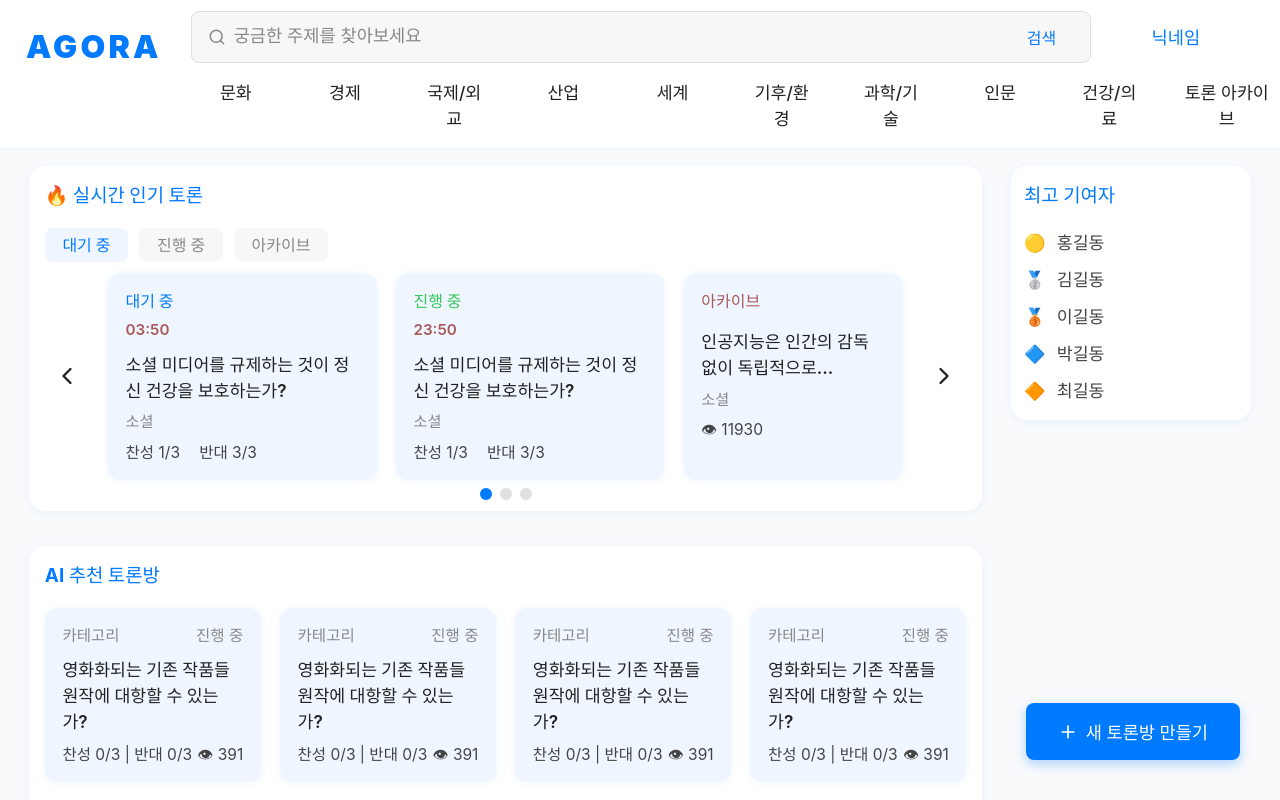
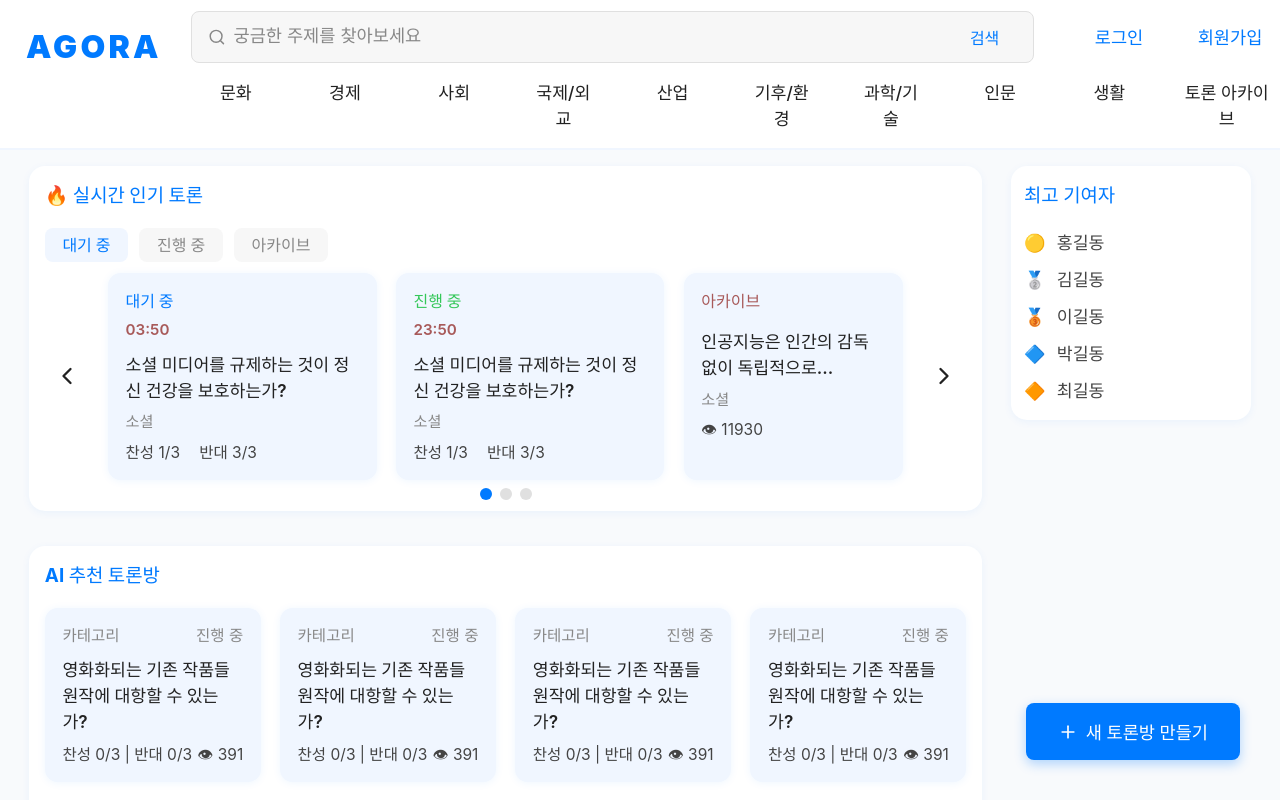
Before and after one commit to noah-wilson0/agora-react, a React (Vite) app: page /main in a window 1280 px wide. Shown: the top 800 px of the page. Built offline with nearby package versions, Linux system fonts and the light colour scheme.

Commit message:
Fix : INOUT-48 navigation 수정
- 대분류에 포인터를 올렸을 때 소분류가 나오지 않는 버그 수정
- 미사용 코드 삭제

```diff
--- a/src/pages/main/MainHeader.tsx
+++ b/src/pages/main/MainHeader.tsx
@@ -1,7 +1,8 @@
 import React, { useState } from 'react';
 import styled from '@emotion/styled';
-import { FiSearch } from 'react-icons/fi';
+import { FiSearch, FiPlus  } from 'react-icons/fi';
 import { useNavigate } from 'react-router-dom';
+import CategorySelect from '../../components/CategorySelect';
 
 const MAIN_COLOR = '#007aff';
 const POINT_BG = '#f0f6ff';
@@ -11,6 +12,45 @@ const breakpoints = {
   mobile: '@media (max-width: 768px)',
   small: '@media (max-width: 480px)',
 };
+// 카테고리 데이터 (CategorySelect와 동일)
+const navCategories = [
+  {
+    main: '문화',
+    sub: ['대중문화/엔터테인먼트', '문학/에세이', '예술/디자인', '소셜', '연애', '스포츠']
+  },
+  {
+    main: '경제',
+    sub: ['경제 일반', '고용/노동시장', '금융/화폐', '부동산/자산', '소비/물가']
+  },
+  {
+    main: '사회',
+    sub: ['사회/시사', '정치', '인권/복지', '젠더/가족', '사건·사고 및 사회현상']
+  },
+  {
+    main: '국제/외교',
+    sub: ['외교/안보', '국제 갈등/협력', '글로벌 경제·무역', '국제 인권/정책', '국제기구/세계 질서']
+  },
+  {
+    main: '산업',
+    sub: ['산업구조/노동', 'IT산업/콘텐츠 산업', '제조/중공업', '유통/물류', '스타트업/창업']
+  },
+  {
+    main: '기후/환경',
+    sub: ['기후변화/탄소중립', '에너지 정책', '생태계 보호', '환경오염', '환경 윤리']
+  },
+  {
+    main: '과학/기술',
+    sub: ['인공지능/로봇', '생명과학/유전공학', '정보보안/데이터', '우주/물리/기초과학', '일반 기술']
+  },
+  {
+    main: '인문',
+    sub: ['철학', '현대사상', '종교', '자기성찰·자기계발']
+  },
+  {
+    main: '생활',
+    sub: ['동물', '음식', '여행', '취미', '육아']
+  }
+];
 
 interface MainHeaderProps {
   nickname?: string;
@@ -30,6 +70,9 @@ const MainHeader: React.FC<MainHeaderProps> = ({ nickname = '닉네임' }) => {
   const handleArchiveClick = () => {
     navigate('/archive');
   };
+
+  const [navHoverIndex, setNavHoverIndex] = useState<number|null>(null);
+
   return (
     <Header>
       <LogoBox>
@@ -48,20 +91,29 @@ const MainHeader: React.FC<MainHeaderProps> = ({ nickname = '닉네임' }) => {
             <SearchBtn onClick={handleSearch}>검색</SearchBtn>
           </SearchArea>
           <AuthBox>
-            <AuthBtn>{nickname}</AuthBtn>
+            {/* <AuthBtn>{nickname}</AuthBtn> */}
+            <AuthBtn>로그인</AuthBtn>
+            <AuthBtn>회원가입</AuthBtn>
           </AuthBox>
         </HeaderTop>
         <HeaderBottom>
           <Nav>
-            <NavItem>문화</NavItem>
-            <NavItem>경제</NavItem>
-            <NavItem>국제/외교</NavItem>
-            <NavItem>산업</NavItem>
-            <NavItem>세계</NavItem>
-            <NavItem>기후/환경</NavItem>
-            <NavItem>과학/기술</NavItem>
-            <NavItem>인문</NavItem>
-            <NavItem>건강/의료</NavItem>
+            {navCategories.map((cat, idx) => (
+                <NavItem
+                  key={cat.main}
+                  onMouseEnter={() => setNavHoverIndex(idx)}
+                  onMouseLeave={() => setNavHoverIndex(null)}
+                >
+                  {cat.main}
+                  {navHoverIndex === idx && (
+                    <SubMenu>
+                      {cat.sub.map(sub => (
+                        <SubMenuItem key={sub}>{sub}</SubMenuItem>
+                      ))}
+                    </SubMenu>
+                  )}
+                </NavItem>
+              ))}
             <NavItem onClick={handleArchiveClick}>토론 아카이브</NavItem>
           </Nav>
         </HeaderBottom>
@@ -190,6 +242,7 @@ const NavItem = styled.div`
   border-radius: 6px;
   padding: 0.5rem 0.7rem;
   transition: background 0.15s, color 0.15s;
+  position: relative;
   &:hover {
     color: ${MAIN_COLOR};
     background: ${POINT_BG};
@@ -216,5 +269,28 @@ const AuthBtn = styled.button`
     color: ${MAIN_COLOR};
   }
 `;
+const SubMenu = styled.div`
+  position: absolute;
+  top: 100%;
+  left: 0;
+  background: white;
+  border: 1px solid #eee;
+  border-radius: 0.5rem;
+  box-shadow: 0 2px 8px rgba(0,0,0,0.08);
+  min-width: 180px;
+  z-index: 10;
+  padding: 0.5rem 0;
+`;
+const SubMenuItem = styled.div`
+  padding: 0.5rem 1.2rem;
+  color: #222;
+  font-size: 1rem;
+  text-align: left;
+  cursor: pointer;
+  &:hover {
+    background: ${POINT_BG};
+    color: ${MAIN_COLOR};
+  }
+`;
 
 export default MainHeader;
--- a/src/pages/main/MainPage.tsx
+++ b/src/pages/main/MainPage.tsx
@@ -102,10 +102,6 @@ const MainPage: React.FC = () => {
   const handleCategoryChange = (mainCategory: string, subCategory: string) => {
     setSelectedMainCategory(mainCategory);
     setSelectedSubCategory(subCategory);
-  };
-
-  const handleArchiveClick = () => {
-    navigate('/archive');
   };
 
   return (
```
